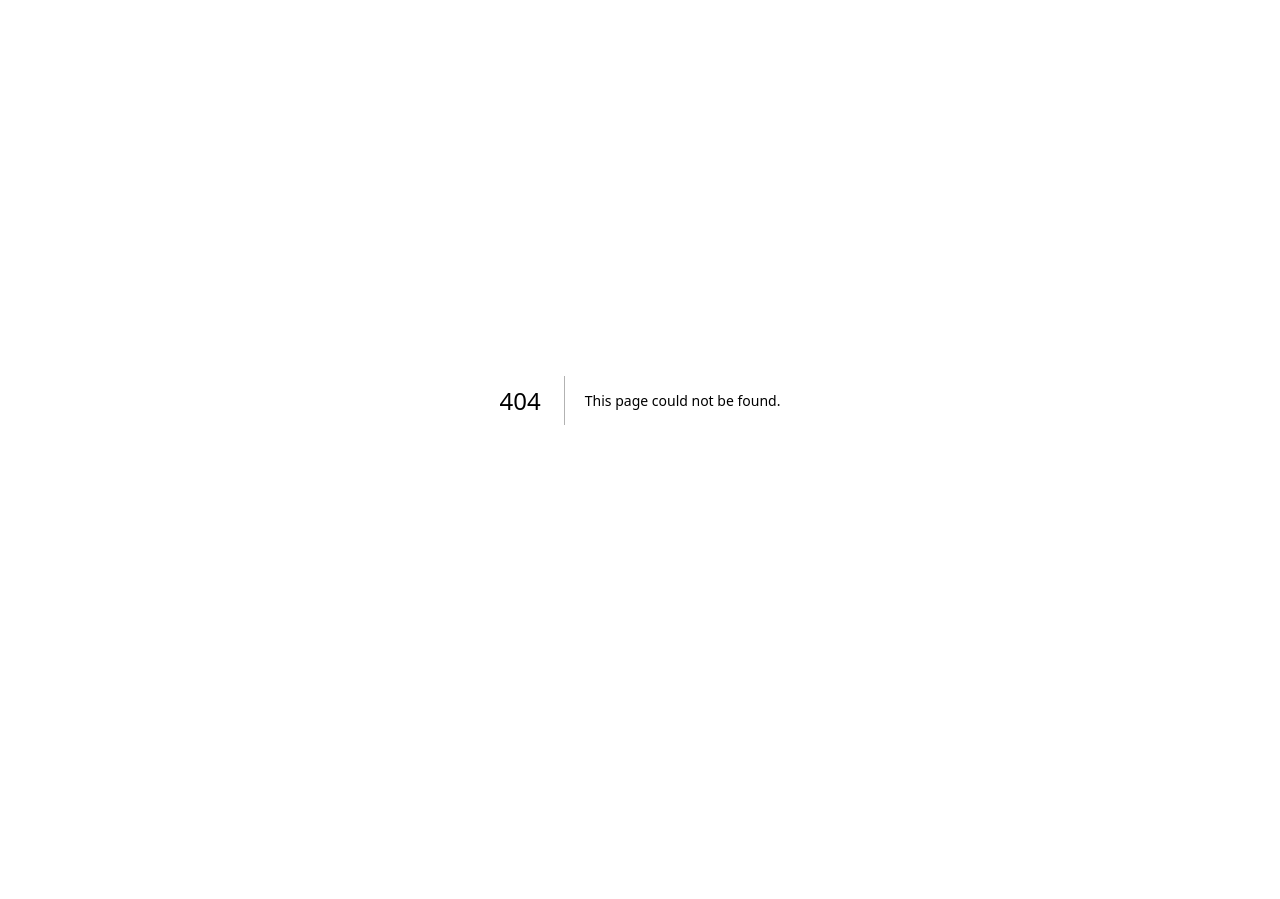
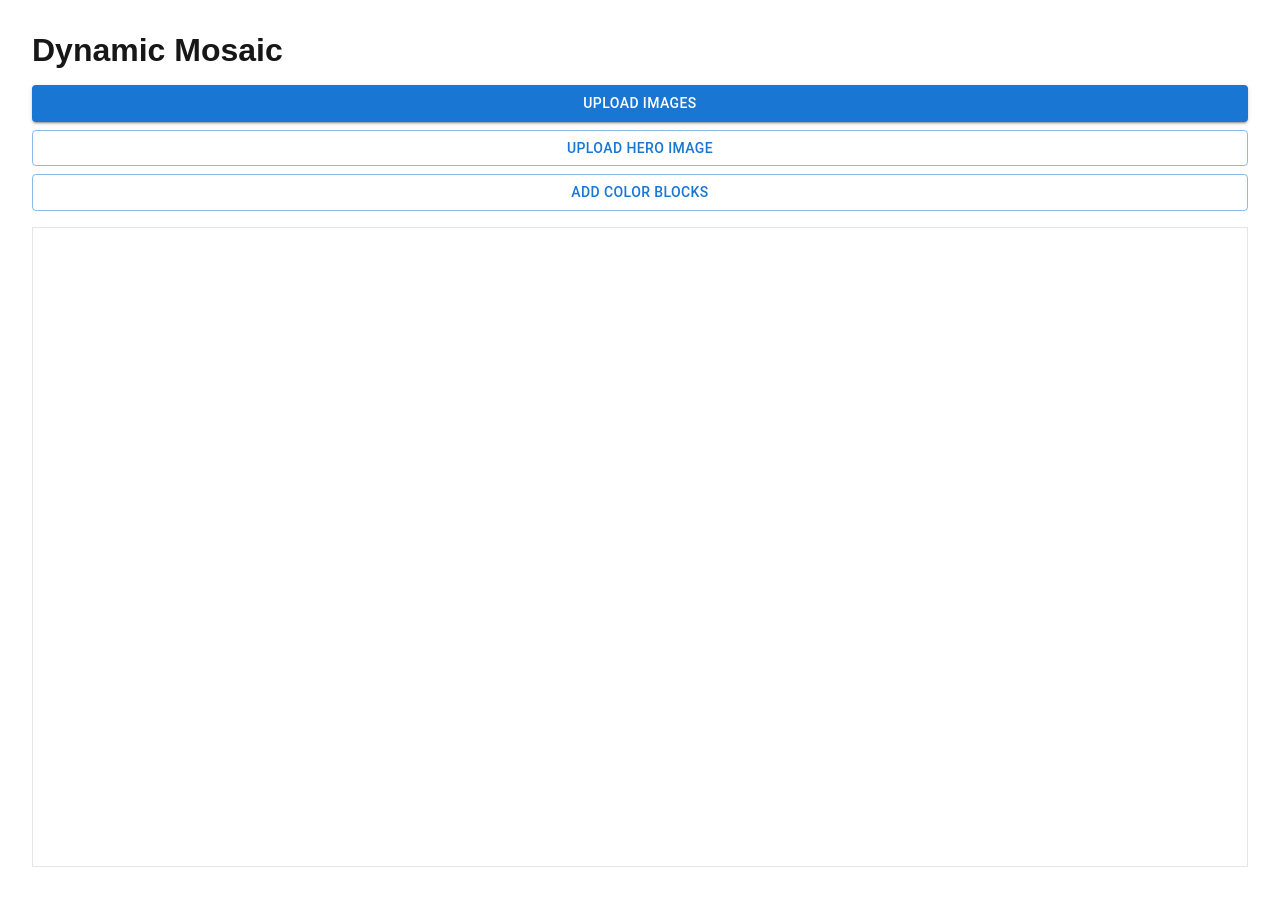
Before and after one commit to justinkahrs/mosaic-generator, a Next.js app: page /mosaic in a window 1280 px wide. Before the commit this address had no page. Before the commit the page ends 800 px from the top, so only its background shows below. Built offline with nearby package versions, Linux system fonts and the light colour scheme.

Commit message:
init commit - only 3 prompts!

```diff
--- /dev/null
+++ b/src/app/mosaic/page.module.css
@@ -0,0 +1,42 @@
+.mosaicContainer {
+  position: relative;
+  width: 100%;
+  min-height: 80vh;
+  margin: 0 auto;
+  /* Adjust as needed for your design */
+  border: 1px solid rgba(0, 0, 0, 0.1);
+  overflow: hidden; /* Clip any overflow from partial overlaps */
+}
+
+/* Each piece (image or color block) is absolutely positioned */
+.mosaicPiece {
+  position: absolute;
+  box-shadow: 0 2px 6px rgba(0, 0, 0, 0.15);
+  transition: transform 0.25s ease;
+  cursor: pointer;
+}
+
+/* On hover, gently “lift” the piece */
+.mosaicPiece:hover {
+  transform: scale(1.03);
+}
+
+/* Demo color block styling */
+.colorBlock {
+  /* Fallback size and color—dynamically sized in inline styles if desired */
+  background-color: #C2185B;
+}
+
+/* Demo “hero” image styling: you can differentiate hero from smaller images */
+.hero {
+  border: 3px solid #FFFFFF;
+  box-shadow: 0 4px 12px rgba(0, 0, 0, 0.4);
+}
+
+/* A simple container for the file input and optional controls */
+.controls {
+  margin: 16px 0;
+  display: flex;
+  flex-direction: column;
+  gap: 8px;
+}
--- /dev/null
+++ b/src/app/mosaic/page.tsx
@@ -0,0 +1,291 @@
+"use client";
+
+import React, { useState, useRef, useCallback } from "react";
+import styles from "./page.module.css";
+import Image from "next/image";
+import { Button, Box } from "@mui/material";
+
+/**
+ * Represents a single piece in the mosaic:
+ * - 'type': either "image" or "color"
+ * - 'src': for images, the data URL or file path
+ * - 'width', 'height': dimension of the piece
+ * - 'top', 'left': position on the mosaic
+ * - 'hero': optional marker for hero image styling
+ */
+interface MosaicPiece {
+  id: string;
+  type: "image" | "color";
+  src?: string;
+  color?: string;
+  width: number;
+  height: number;
+  top: number;
+  left: number;
+  hero?: boolean;
+}
+
+export default function MosaicPage() {
+  const [pieces, setPieces] = useState<MosaicPiece[]>([]);
+  const fileInputRef = useRef<HTMLInputElement | null>(null);
+  const heroFileInputRef = useRef<HTMLInputElement | null>(null);
+
+  // Reference to the mosaic container for accurate boundingRect calculations
+  const containerRef = useRef<HTMLDivElement | null>(null);
+
+  // Dragging state
+  const [draggingId, setDraggingId] = useState<string | null>(null);
+  const [dragOffset, setDragOffset] = useState<{ x: number; y: number }>({ x: 0, y: 0 });
+
+  /**
+   * onFileChange handles normal images (non-hero). Convert each file to data URL,
+   * and position them randomly for demonstration. In practice, you'd refine the
+   * layout logic or let the user drag them after dropping in the mosaic.
+   */
+  const onFileChange = async (evt: React.ChangeEvent<HTMLInputElement>) => {
+    if (!evt.target.files) return;
+    const files = Array.from(evt.target.files);
+
+    const newPieces: MosaicPiece[] = [];
+    for (const file of files) {
+      const dataUrl = await readFileAsDataURL(file);
+      const width = Math.floor(150 + Math.random() * 100);
+      const height = Math.floor(100 + Math.random() * 80);
+      const top = Math.floor(Math.random() * 300);
+      const left = Math.floor(Math.random() * 300);
+
+      newPieces.push({
+        id: crypto.randomUUID(),
+        type: "image",
+        src: dataUrl,
+        width,
+        height,
+        top,
+        left,
+        hero: false,
+      });
+    }
+    setPieces((prev) => [...prev, ...newPieces]);
+  };
+
+  /**
+   * onHeroFileChange handles a single hero image upload. We set 'hero: true'
+   * and optionally place it at a default location. We'll just use the first file.
+   */
+  const onHeroFileChange = async (evt: React.ChangeEvent<HTMLInputElement>) => {
+    if (!evt.target.files || !evt.target.files[0]) return;
+    const file = evt.target.files[0];
+    const dataUrl = await readFileAsDataURL(file);
+
+    const heroPiece: MosaicPiece = {
+      id: crypto.randomUUID(),
+      type: "image",
+      src: dataUrl,
+      width: 300,
+      height: 200,
+      top: 20,
+      left: 20,
+      hero: true,
+    };
+    // Prepend hero piece
+    setPieces((prev) => [heroPiece, ...prev]);
+  };
+
+  /**
+   * Add random color blocks.
+   */
+  const addColorBlocks = () => {
+    const colors = ["#FFC107", "#8BC34A", "#F44336", "#3F51B5", "#E91E63"];
+    const newBlocks: MosaicPiece[] = colors.map((color) => {
+      const size = 60 + Math.random() * 60;
+      const top = Math.floor(Math.random() * 300);
+      const left = Math.floor(Math.random() * 300);
+      return {
+        id: crypto.randomUUID(),
+        type: "color",
+        color,
+        width: size,
+        height: size,
+        top,
+        left,
+        hero: false,
+      };
+    });
+    setPieces((prev) => [...prev, ...newBlocks]);
+  };
+
+  /**
+   * MOUSE / POINTER EVENTS: handle dragging. We'll store the piece ID that
+   * we’re dragging and track offset so we can move it smoothly. Now referencing
+   * the container’s bounding rect to ensure correct alignment under cursor.
+   */
+
+  const handlePointerDown = useCallback(
+    (evt: React.PointerEvent<HTMLDivElement>, pieceId: string) => {
+      if (!containerRef.current) return;
+
+      // Bring this piece to "front" by reordering state
+      setPieces((prev) => {
+        const index = prev.findIndex((p) => p.id === pieceId);
+        if (index === -1) return prev;
+        const piece = prev[index];
+        const newArr = [...prev];
+        newArr.splice(index, 1);
+        newArr.push(piece);
+        return newArr;
+      });
+
+      setDraggingId(pieceId);
+
+      // measure the piece’s boundingRect
+      const pieceRect = evt.currentTarget.getBoundingClientRect();
+      // measure container boundingRect
+      const containerRect = containerRef.current.getBoundingClientRect();
+
+      // dragOffset is how far inside the piece the pointer was clicked
+      setDragOffset({
+        x: evt.clientX - pieceRect.left,
+        y: evt.clientY - pieceRect.top,
+      });
+
+      // Prevent default to ensure pointer events are captured
+      evt.preventDefault();
+      evt.stopPropagation();
+    },
+    []
+  );
+
+  const handlePointerMove = useCallback(
+    (evt: React.PointerEvent<HTMLDivElement>) => {
+      if (!draggingId || !containerRef.current) return;
+
+      // measure container boundingRect so we can position piece inside container
+      const containerRect = containerRef.current.getBoundingClientRect();
+
+      // compute new top/left relative to container
+      const newLeft = evt.clientX - containerRect.left - dragOffset.x;
+      const newTop = evt.clientY - containerRect.top - dragOffset.y;
+
+      setPieces((prev) =>
+        prev.map((piece) => {
+          if (piece.id === draggingId) {
+            return {
+              ...piece,
+              top: newTop,
+              left: newLeft,
+            };
+          }
+          return piece;
+        })
+      );
+      evt.preventDefault();
+    },
+    [draggingId, dragOffset]
+  );
+
+  const handlePointerUp = useCallback(() => {
+    setDraggingId(null);
+  }, []);
+
+  return (
+    <Box
+      sx={{ padding: 4 }}
+      style={{ touchAction: "none" }}
+      // Attach pointer events to the container so we can track moves
+      onPointerMove={handlePointerMove}
+      onPointerUp={handlePointerUp}
+    >
+      <h1>Dynamic Mosaic</h1>
+      <div className={styles.controls}>
+        {/* Normal images */}
+        <input
+          ref={fileInputRef}
+          type="file"
+          multiple
+          accept="image/*"
+          onChange={onFileChange}
+          style={{ display: "none" }}
+        />
+        <Button variant="contained" onClick={() => fileInputRef.current?.click()}>
+          Upload Images
+        </Button>
+        {/* Hero image */}
+        <input
+          ref={heroFileInputRef}
+          type="file"
+          accept="image/*"
+          onChange={onHeroFileChange}
+          style={{ display: "none" }}
+        />
+        <Button variant="outlined" onClick={() => heroFileInputRef.current?.click()}>
+          Upload Hero Image
+        </Button>
+
+        <Button variant="outlined" onClick={addColorBlocks}>
+          Add Color Blocks
+        </Button>
+      </div>
+
+      <div className={styles.mosaicContainer} ref={containerRef}>
+        {pieces.map((piece) => {
+          if (piece.type === "color") {
+            return (
+              <div
+                key={piece.id}
+                className={`${styles.mosaicPiece} ${styles.colorBlock}`}
+                style={{
+                  width: piece.width,
+                  height: piece.height,
+                  top: piece.top,
+                  left: piece.left,
+                  backgroundColor: piece.color,
+                }}
+                onPointerDown={(e) => handlePointerDown(e, piece.id)}
+              />
+            );
+          }
+
+          // Image piece
+          return (
+            <div
+              key={piece.id}
+              className={`${styles.mosaicPiece} ${piece.hero ? styles.hero : ""}`}
+              style={{
+                width: piece.width,
+                height: piece.height,
+                top: piece.top,
+                left: piece.left,
+              }}
+              onPointerDown={(e) => handlePointerDown(e, piece.id)}
+            >
+              {piece.src && (
+                <Image
+                  src={piece.src}
+                  alt="mosaic-piece"
+                  width={piece.width}
+                  height={piece.height}
+                  style={{ objectFit: "cover" }}
+                />
+              )}
+            </div>
+          );
+        })}
+      </div>
+    </Box>
+  );
+}
+
+/**
+ * Utility to convert file into a Data URL for immediate usage in <Image />.
+ */
+function readFileAsDataURL(file: File): Promise<string> {
+  return new Promise((resolve, reject) => {
+    const reader = new FileReader();
+    reader.onload = () => {
+      if (typeof reader.result === "string") resolve(reader.result);
+      else reject(new Error("File reading error"));
+    };
+    reader.onerror = () => reject(reader.error);
+    reader.readAsDataURL(file);
+  });
+}
```
Also changed, not shown: package.json (+7 -4 lines), 1 other file (tests, documents, lock files or other folders).
